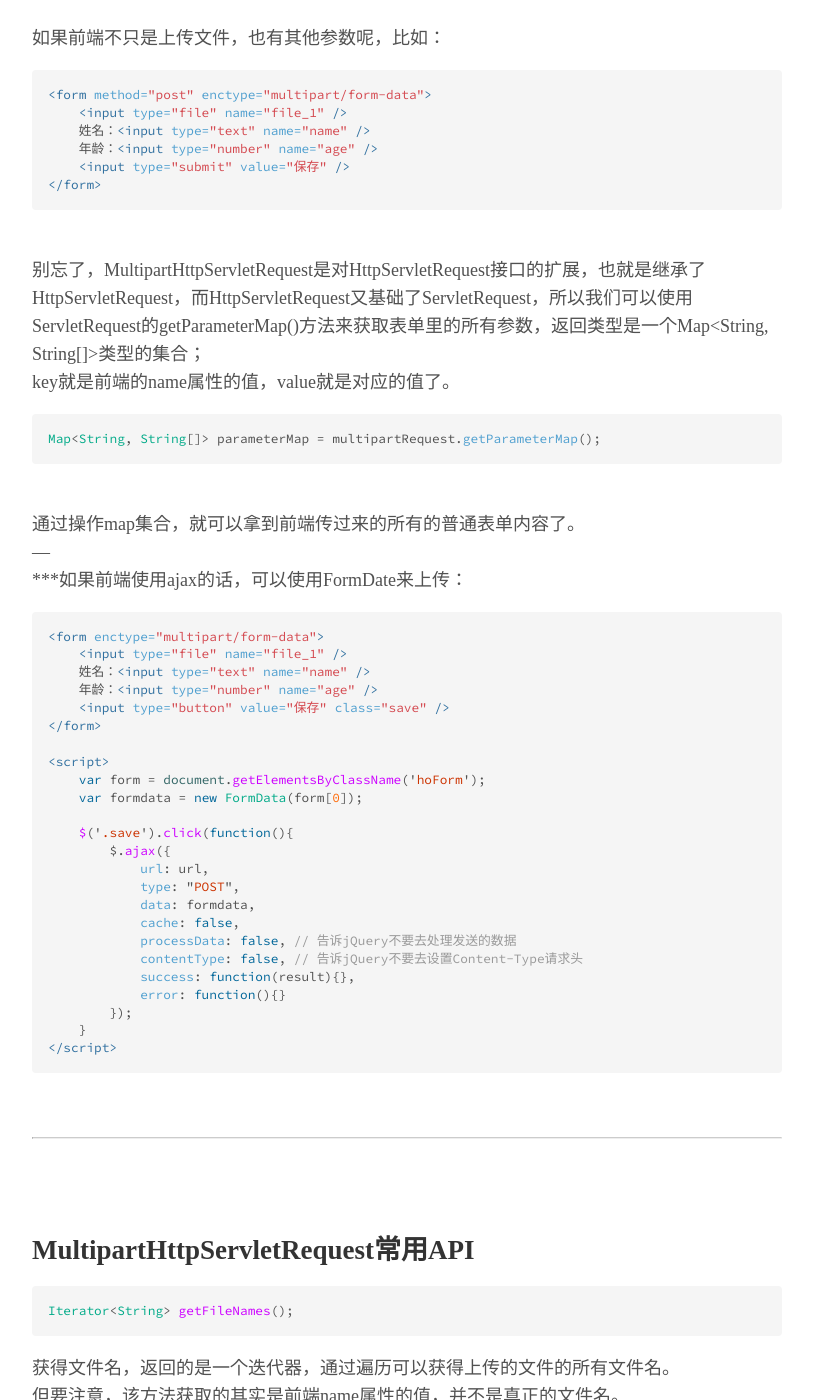
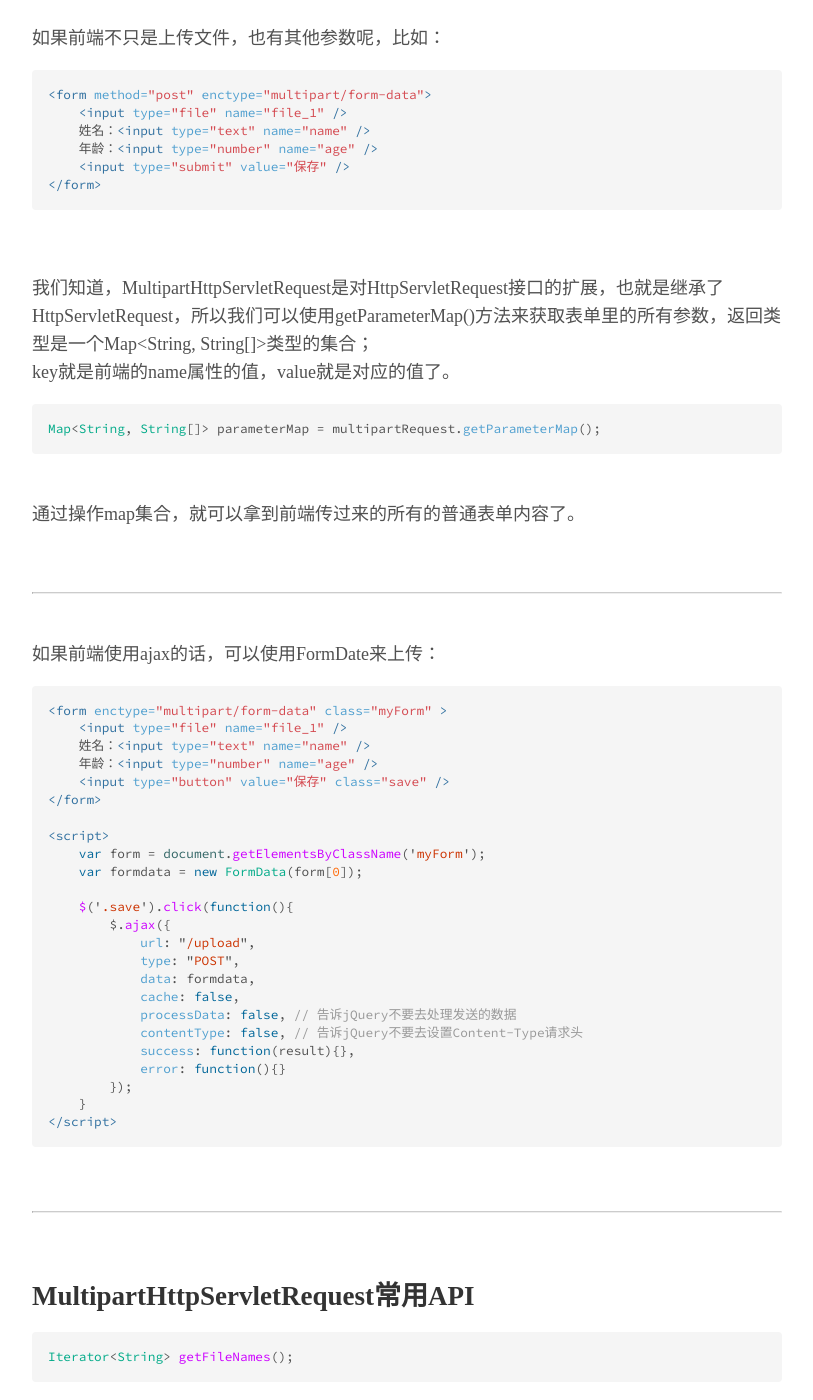
Before and after one commit to Cansor/Cansor, a Jekyll site: the page built from _posts/2020-04-14-Multipart_FileUploade.md, in a window 1280 px wide and 1400 px high, scrolled down 1612 px. Shown: the whole window, without its empty margins (233-1046 px from the left). Built offline with Jekyll 4.4.1, drawn with Linux system fonts in a browser that asks for light colours; some of the changed text lies outside the part shown.

````diff
--- a/_posts/2020-04-14-Multipart_FileUploade.md
+++ b/_posts/2020-04-14-Multipart_FileUploade.md
@@ -23,8 +23,6 @@ SpringMVC的MultipartHttpServletRequest，通过对HttpServletRequest接口进
 ```
 
 这里要注意的是，form表单的标签上必须写上 enctype=&quot;multipart/form-data&quot;，且提交方式为post。
-
-
 
 那么后端怎么接收呢，像这样：
 
@@ -77,7 +75,8 @@ bis.close();
 </form>
 ```
 <br/>
-别忘了，MultipartHttpServletRequest是对HttpServletRequest接口的扩展，也就是继承了HttpServletRequest，而HttpServletRequest又基础了ServletRequest，所以我们可以使用ServletRequest的getParameterMap()方法来获取表单里的所有参数，返回类型是一个Map&lt;String, String[]&gt;类型的集合；
+
+我们知道，MultipartHttpServletRequest是对HttpServletRequest接口的扩展，也就是继承了HttpServletRequest，所以我们可以使用getParameterMap()方法来获取表单里的所有参数，返回类型是一个Map&lt;String, String[]&gt;类型的集合；
 key就是前端的name属性的值，value就是对应的值了。
 
 ```java
@@ -85,13 +84,14 @@ Map<String, String[]> parameterMap = multipartRequest.getParameterMap();
 ```
 <br/>
 通过操作map集合，就可以拿到前端传过来的所有的普通表单内容了。
+
 <br/>
----
+<hr/>
 <br/>
-***如果前端使用ajax的话，可以使用FormDate来上传：
+如果前端使用ajax的话，可以使用FormDate来上传：
 
 ```html
-<form enctype="multipart/form-data">
+<form enctype="multipart/form-data" class="myForm" >
     <input type="file" name="file_1" />
     姓名：<input type="text" name="name" />
     年龄：<input type="number" name="age" />
@@ -99,12 +99,12 @@ Map<String, String[]> parameterMap = multipartRequest.getParameterMap();
 </form>
 
 <script>
-    var form = document.getElementsByClassName('hoForm');
+    var form = document.getElementsByClassName('myForm');
     var formdata = new FormData(form[0]);
 
     $('.save').click(function(){
         $.ajax({
-            url: url,
+            url: "/upload",
             type: "POST",
             data: formdata,
             cache: false,
@@ -118,7 +118,7 @@ Map<String, String[]> parameterMap = multipartRequest.getParameterMap();
 ```
 <br/>
 <hr/>
-<br/><br/>
+<br/>
 
 ## MultipartHttpServletRequest常用API
 
@@ -135,10 +135,13 @@ MultipartFile getFile(String name);
 ```
 获取文件，返回的是一个MultipartFile对象，该对象包含了文件的一些信息，如文件名（真·文件名）、大小等等。
 
+
+
 ```java
 List<MultipartFile> getFiles(String var1);
 ```
 获取所有上传的文件，返回一个 List&lt;MultipartFile&gt; 类型的集合。
+
 
 ```java
 Map<String, MultipartFile> getFileMap();
````
Also changed, not shown: other parts of _posts/2020-04-14-Multipart_FileUploade.md (+1 -1 lines).
